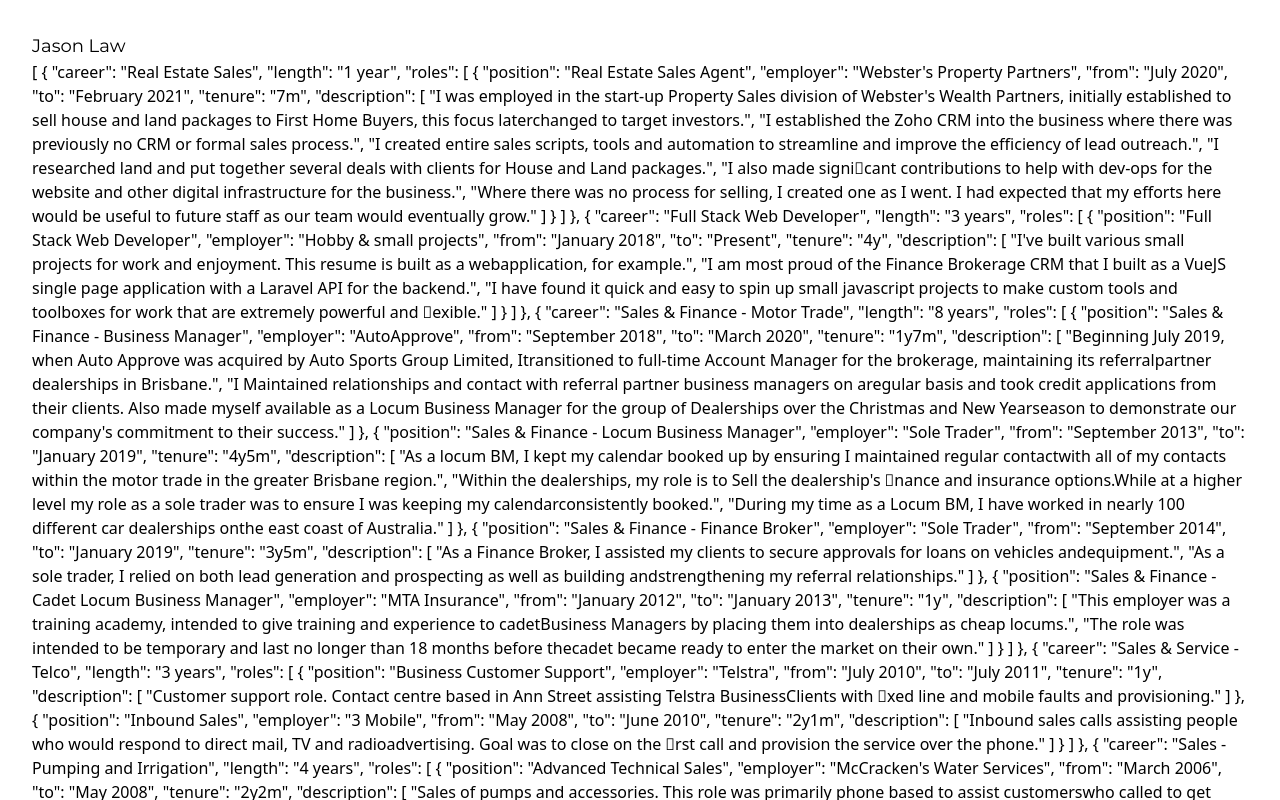
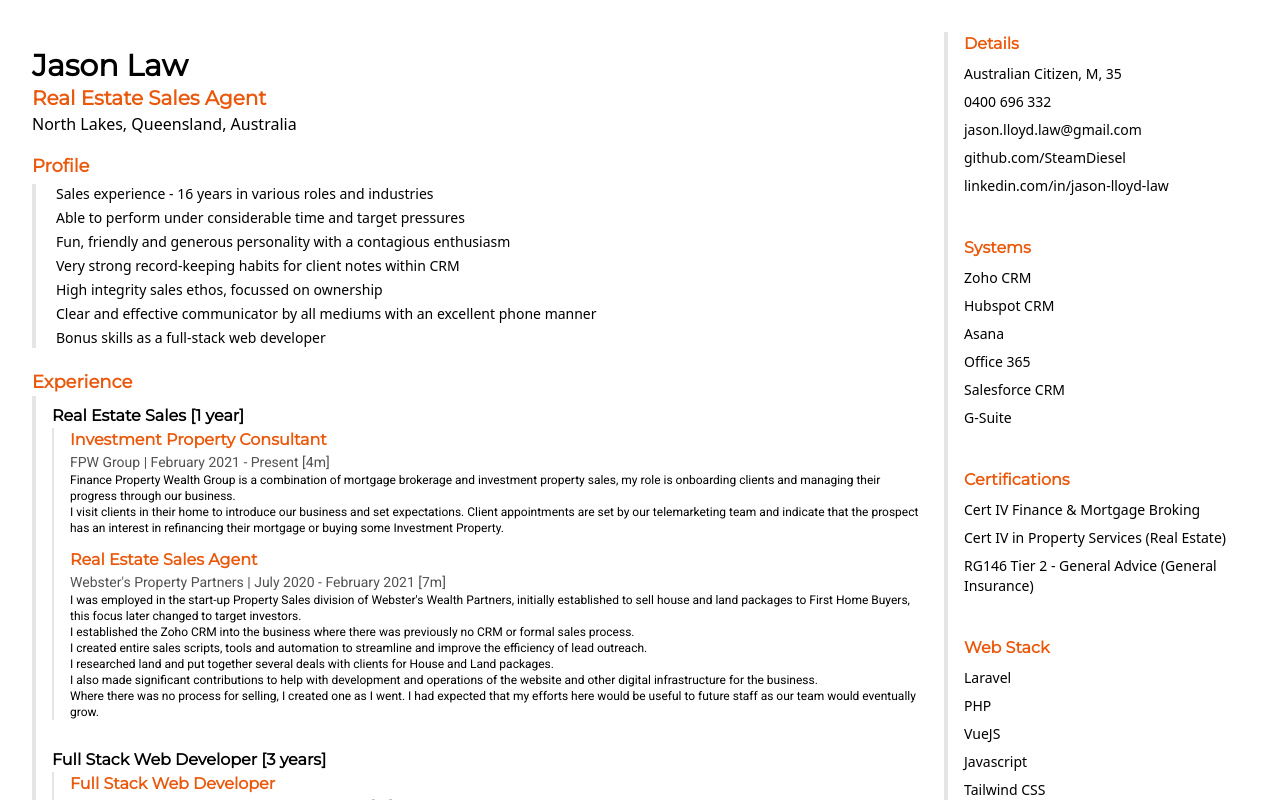
Before and after one commit to SteamDiesel/resume, a Vue app: page / in a window 1280 px wide. Shown: the top 800 px of the page. Built offline with nearby package versions, Linux system fonts and the light colour scheme.

Commit message:
bones are complete, now to tidy up style

```diff
--- a/public/index.html
+++ b/public/index.html
@@ -1,26 +1,39 @@
 <!DOCTYPE html>
 <html lang="">
 	<head>
-    <meta charset="utf-8">
-    <meta http-equiv="X-UA-Compatible" content="IE=edge">
-    <meta name="viewport" content="width=device-width,initial-scale=1.0">
-    <link rel="icon" href="<%= BASE_URL %>favicon.ico">
+		<meta charset="utf-8" />
+		<meta http-equiv="X-UA-Compatible" content="IE=edge" />
+		<meta name="viewport" content="width=device-width,initial-scale=1.0" />
+		<link rel="icon" href="<%= BASE_URL %>favicon.ico" />
 		<title><%= htmlWebpackPlugin.options.title %></title>
-    <link rel="preconnect" href="https://fonts.googleapis.com">
-    <link rel="preconnect" href="https://fonts.gstatic.com" crossorigin>
-    <link href="https://fonts.googleapis.com/css2?family=Montserrat&family=Roboto&display=swap" rel="stylesheet">
+		<link rel="preconnect" href="https://fonts.googleapis.com" />
+		<link rel="preconnect" href="https://fonts.gstatic.com" crossorigin />
+		<link
+			href="https://fonts.googleapis.com/css2?family=Montserrat&family=Roboto&display=swap"
+			rel="stylesheet"
+		/>
 		<style>
-      h1, h2, h3 {
-          font-family: 'Montserrat', sans-serif;
+			h1,
+			h2,
+			h3,
+			h4,
+			h5,
+			h6 {
+				font-family: "Montserrat", sans-serif;
 			}
-      p {
-          font-family: 'Roboto', sans-serif;
+			p,
+			body {
+				font-family: "Roboto", sans-serif;
 			}
 		</style>
 	</head>
 	<body>
 		<noscript>
-      <strong>We're sorry but <%= htmlWebpackPlugin.options.title %> doesn't work properly without JavaScript enabled. Please enable it to continue.</strong>
+			<strong
+				>We're sorry but <%= htmlWebpackPlugin.options.title %> doesn't
+				work properly without JavaScript enabled. Please enable it to
+				continue.</strong
+			>
 		</noscript>
 		<div id="app"></div>
 		<!-- built files will be auto injected -->
--- a/src/components/Resume.vue
+++ b/src/components/Resume.vue
@@ -1,34 +1,196 @@
 <template>
-  <div class="p-8">
-      <h1 class="text-lg">
-          {{name}}
+	<div class="p-8 flex w-full">
+		<!-- Left Column -->
+		<div class="w-3/4 pr-4">
+			<!-- Header -->
+			<div class="pt-4">
+				<h1 class="text-3xl font-bold ">
+					{{ name }}
 				</h1>
-      {{experience}}
+				<h2 class="text-xl font-bold text-orange-600">
+					{{ profession }}
+				</h2>
+				<div>
+					{{ location }}
+				</div>
+			</div>
+			<!-- Profile -->
+			<div class="pt-4">
+				<h2 class="text-lg font-bold text-orange-600">
+					Profile
+				</h2>
+				<div class="border-l-4 pl-5 text-sm">
+					<div
+						v-for="(line, index) in profile"
+						:key="index"
+						class="my-1"
+					>
+						{{ line }}
+					</div>
+				</div>
+			</div>
+			<!-- Experience -->
+			<div class="pt-4">
+				<h2 class="text-lg font-bold text-orange-600">
+					Experience
+				</h2>
+				<div class="border-l-4 pl-4">
+					<div
+						v-for="(item, index) in experience"
+						:key="index"
+						class="py-2"
+					>
+						<h3 class="text-md font-semibold text">
+							{{ item.career }} [{{ item.tenure }}]
+						</h3>
+						<div class="border-l-2 pl-4">
+							<div
+								v-for="(role, index) in item.roles"
+								:key="index"
+								class="mb-3"
+							>
+								<h4
+									class="text-md font-semibold text-orange-600"
+								>
+									{{ role.position }}
+								</h4>
+								<p class="text-sm text-gray-600">
+									{{ role.employer }} | {{ role.from }} -
+									{{ role.to }} [{{ role.tenure }}]
+								</p>
+								<p
+									v-for="(line, index) in role.description"
+									:key="index"
+									class="text-xs"
+								>
+									{{ line }}
+								</p>
+							</div>
+						</div>
+					</div>
+				</div>
+			</div>
+		</div>
+		<!-- Right Column -->
+		<div class="w-1/4">
+			<div class="border-l-4 pl-4">
+				<div class="mb-10">
+					<h2 class="text-md font-semibold text-orange-600 mb-2">
+						Details
+					</h2>
+					<div
+						v-for="(item, index) in details"
+						:key="index"
+						class="text-sm mb-2"
+					>
+						{{ item.line }}
+					</div>
+				</div>
+				<div v-for="(item, index) in lists" :key="index" class="mb-10">
+					<h2 class="text-md font-semibold text-orange-600 mb-2">
+						{{ item.title }}
+					</h2>
+					<div
+						v-for="(line, index) in item.content"
+						:key="index"
+						class="text-sm mb-2"
+					>
+						{{ line }}
+					</div>
+				</div>
+			</div>
+		</div>
 	</div>
 </template>
 
 <script>
 	export default {
-    data(){
+		data() {
 			return {
 				test: "data",
 				name: "Jason Law",
 				profession: "Real Estate Sales Agent",
 				location: "North Lakes, Queensland, Australia",
 				profile: [
-                "Sales experience - 18 years in various roles and industries",
+					"Sales experience - 16 years in various roles and industries",
 					"Able to perform under considerable time and target pressures",
 					"Fun, friendly and generous personality with a contagious enthusiasm",
 					"Very strong record-keeping habits for client notes within CRM",
 					"High integrity sales ethos, focussed on ownership",
-                "Clear and effective communicator by all mediums with an excellent phonemanner",
-                "PC Power-User with hobby projects as a full stack web developer"
+					"Clear and effective communicator by all mediums with an excellent phone manner",
+					"Bonus skills as a full-stack web developer",
+				],
+				details: [
+					{
+						line: "Australian Citizen, M, 35",
+						url: "",
+					},
+					{
+						line: "0400 696 332",
+						url: "tel:0400696332",
+					},
+					{
+						line: "jason.lloyd.law@gmail.com",
+						url: "mailto:jason.lloyd.law@gmail.com",
+					},
+					{
+						line: "github.com/SteamDiesel",
+						url: "https//github.com/SteamDiesel",
+					},
+					{
+						line: "linkedin.com/in/jason-lloyd-law",
+						url: "https//linkedin.com/in/jason-lloyd-law",
+					},
+				],
+				lists: [
+					{
+						title: "Systems",
+						content: [
+							"Zoho CRM",
+							"Hubspot CRM",
+							"Asana",
+							"Office 365",
+							"Salesforce CRM",
+							"G-Suite",
+						],
+					},
+					{
+						title: "Certifications",
+						content: [
+							"Cert IV Finance & Mortgage Broking",
+							"Cert IV in Property Services (Real Estate)",
+							"RG146 Tier 2 - General Advice (General Insurance)",
+						],
+					},
+					{
+						title: "Web Stack",
+						content: [
+							"Laravel",
+							"PHP",
+							"VueJS",
+							"Javascript",
+							"Tailwind CSS",
+							"MySQL",
+						],
+					},
 				],
 				experience: [
 					{
 						career: "Real Estate Sales",
-                    length: "1 year",
+						tenure: "1 year",
 						roles: [
+							{
+								position: "Investment Property Consultant",
+								employer: "FPW Group",
+								from: "February 2021",
+								to: "Present",
+								tenure: "4m",
+								description: [
+									"Finance Property Wealth Group is a combination of mortgage brokerage and investment property sales, my role is onboarding clients and managing their progress through our business.",
+									"I visit clients in their home to introduce our business and set expectations. Client appointments are set by our telemarketing team and indicate that the prospect has an interest in refinancing their mortgage or buying some Investment Property.",
+									"",
+								],
+							},
 							{
 								position: "Real Estate Sales Agent",
 								employer: "Webster's Property Partners",
@@ -36,19 +198,19 @@
 								to: "February 2021",
 								tenure: "7m",
 								description: [
-                                "I was employed in the start-up Property Sales division of Webster's Wealth Partners, initially established to sell house and land packages to First Home Buyers, this focus laterchanged to target investors.",
+									"I was employed in the start-up Property Sales division of Webster's Wealth Partners, initially established to sell house and land packages to First Home Buyers, this focus later changed to target investors.",
 									"I established the Zoho CRM into the business where there was previously no CRM or formal sales process.",
 									"I created entire sales scripts, tools and automation to streamline and improve the efficiency of lead outreach.",
 									"I researched land and put together several deals with clients for House and Land packages.",
-                                "I also made signi􀁽cant contributions to help with dev-ops for the website and other digital infrastructure for the business.",
+									"I also made significant contributions to help with development and operations of the website and other digital infrastructure for the business.",
 									"Where there was no process for selling, I created one as I went. I had expected that my efforts here would be useful to future staff as our team would eventually grow.",
-                            ]
-                        }
-                    ]
+								],
+							},
+						],
 					},
 					{
 						career: "Full Stack Web Developer",
-                    length: "3 years",
+						tenure: "3 years",
 						roles: [
 							{
 								position: "Full Stack Web Developer",
@@ -57,16 +219,16 @@
 								to: "Present",
 								tenure: "4y",
 								description: [
-                                "I've built various small projects for work and enjoyment. This resume is built as a webapplication, for example.",
-                                "I am most proud of the Finance Brokerage CRM that I built as a VueJS single page application with a Laravel API for the backend.",
-                                "I have found it quick and easy to spin up small javascript projects to make custom tools and toolboxes for work that are extremely powerful and 􀁾exible.",
-                            ]
-                        }
-                    ]
+									"I've built various small projects for work and enjoyment. This resume is built as a web application, for example.",
+									"I am most proud of the Finance Brokerage CRM that I built as a VueJS single page application with a Laravel API for access control, database queries and business logic.",
+									"I have found it quick and easy to spin up small javascript projects to make custom tools and toolboxes for work that are extremely powerful and flexible.",
+								],
+							},
+						],
 					},
 					{
 						career: "Sales & Finance - Motor Trade",
-                    length: "8 years",
+						tenure: "8 years",
 						roles: [
 							{
 								position: "Sales & Finance - Business Manager",
@@ -75,21 +237,22 @@
 								to: "March 2020",
 								tenure: "1y7m",
 								description: [
-                                "Beginning July 2019, when Auto Approve was acquired by Auto Sports Group Limited, Itransitioned to full-time Account Manager for the brokerage, maintaining its referralpartner dealerships in Brisbane.",
-                                "I Maintained relationships and contact with referral partner business managers on aregular basis and took credit applications from their clients. Also made myself available as a Locum Business Manager for the group of Dealerships over the Christmas and New Yearseason to demonstrate our company's commitment to their success.",
-                            ]
+									"Beginning July 2019, when Auto Approve was acquired by Auto Sports Group Limited, I transitioned to full-time Account Manager for the brokerage, maintaining its referral partner dealerships in Brisbane.",
+									"I Maintained relationships and contact with referral partner business managers on a regular basis and took credit applications from their clients. Also made myself available as a Locum Business Manager for the group of Dealerships over the Christmas and New Year season to demonstrate our company's commitment to their success.",
+								],
 							},
 							{
-                            position: "Sales & Finance - Locum Business Manager",
+								position:
+									"Sales & Finance - Locum Business Manager",
 								employer: "Sole Trader",
 								from: "September 2013",
 								to: "January 2019",
 								tenure: "4y5m",
 								description: [
-                                "As a locum BM, I kept my calendar booked up by ensuring I maintained regular contactwith all of my contacts within the motor trade in the greater Brisbane region.",
-                                "Within the dealerships, my role is to Sell the dealership's 􀁽nance and insurance options.While at a higher level my role as a sole trader was to ensure I was keeping my calendarconsistently booked.",
-                                "During my time as a Locum BM, I have worked in nearly 100 different car dealerships onthe east coast of Australia.",
-                            ]
+									"As a locum BM, I kept my calendar booked up by ensuring I maintained regular contact with all of my contacts within the motor trade in the greater Brisbane region.",
+									"Within the dealerships, my role is to Sell the dealership's finance and insurance options. While at a higher level my role as a sole trader was to ensure I was keeping my calendar consistently booked.",
+									"During my time as a Locum BM, I have worked in nearly 100 different car dealerships on the east coast of Australia.",
+								],
 							},
 							{
 								position: "Sales & Finance - Finance Broker",
@@ -98,12 +261,13 @@
 								to: "January 2019",
 								tenure: "3y5m",
 								description: [
-                                "As a Finance Broker, I assisted my clients to secure approvals for loans on vehicles andequipment.",
-                                "As a sole trader, I relied on both lead generation and prospecting as well as building andstrengthening my referral relationships.",
-                            ]
+									"As a Finance Broker, I assisted my clients to secure approvals for loans on vehicles and equipment.",
+									"As a sole trader, I relied on both lead generation and prospecting as well as building and strengthening my referral relationships.",
+								],
 							},
 							{
-                            position: "Sales & Finance - Cadet Locum Business Manager",
+								position:
+									"Sales & Finance - Cadet Locum Business Manager",
 								employer: "MTA Insurance",
 								from: "January 2012",
 								to: "January 2013",
@@ -111,13 +275,13 @@
 								description: [
 									"This employer was a training academy, intended to give training and experience to cadetBusiness Managers by placing them into dealerships as cheap locums.",
 									"The role was intended to be temporary and last no longer than 18 months before thecadet became ready to enter the market on their own.",
-                            ]
+								],
 							},
-                    ]
+						],
 					},
 					{
 						career: "Sales & Service - Telco",
-                    length: "3 years",
+						tenure: "3 years",
 						roles: [
 							{
 								position: "Business Customer Support",
@@ -127,7 +291,7 @@
 								tenure: "1y",
 								description: [
 									"Customer support role. Contact centre based in Ann Street assisting Telstra BusinessClients with 􀁽xed line and mobile faults and provisioning.",
-                            ]
+								],
 							},
 							{
 								position: "Inbound Sales",
@@ -137,13 +301,13 @@
 								tenure: "2y1m",
 								description: [
 									"Inbound sales calls assisting people who would respond to direct mail, TV and radioadvertising. Goal was to close on the 􀁽rst call and provision the service over the phone.",
-                            ]
+								],
 							},
-                    ]
+						],
 					},
 					{
 						career: "Sales - Pumping and Irrigation",
-                    length: "4 years",
+						tenure: "4 years",
 						roles: [
 							{
 								position: "Advanced Technical Sales",
@@ -154,7 +318,7 @@
 								description: [
 									"Sales of pumps and accessories. This role was primarily phone based to assist customerswho called to get expert knowledge on Pump selection.",
 									"Success in this role was dependent on the level of product knowledge and conveying confidence in selection to the customer.",
-                            ]
+								],
 							},
 							{
 								position: "Technical Sales",
@@ -164,18 +328,14 @@
 								tenure: "2y1m",
 								description: [
 									"Junior retail traineeship. Sales of pumps and electric motors, power tools and equipment.",
-
-                            ]
+								],
 							},
-                    ]
+						],
 					},
-
-            ]
-        }
-    }
-}
+				],
+			};
+		},
+	};
 </script>
 
-<style>
-
-</style>
+<style></style>
--- a/tailwind.config.js
+++ b/tailwind.config.js
@@ -1,7 +1,15 @@
+const colors = require('tailwindcss/colors')
 module.exports = {
   purge: { content: ['./public/**/*.html', './src/**/*.vue'] },
   darkMode: false, // or 'media' or 'class'
   theme: {
+    colors: {
+      // Build your palette here
+      transparent: 'transparent',
+      current: 'currentColor',
+      gray: colors.trueGray,
+      orange: colors.orange,
+    },
     extend: {},
   },
   variants: {
```
Also changed, not shown: src/App.vue (+6 -11 lines), src/components/HelloWorld.vue (+7 -9 lines), 1 other file (tests, documents, lock files or other folders). Lines whose indentation alone changed are shown as unchanged.
